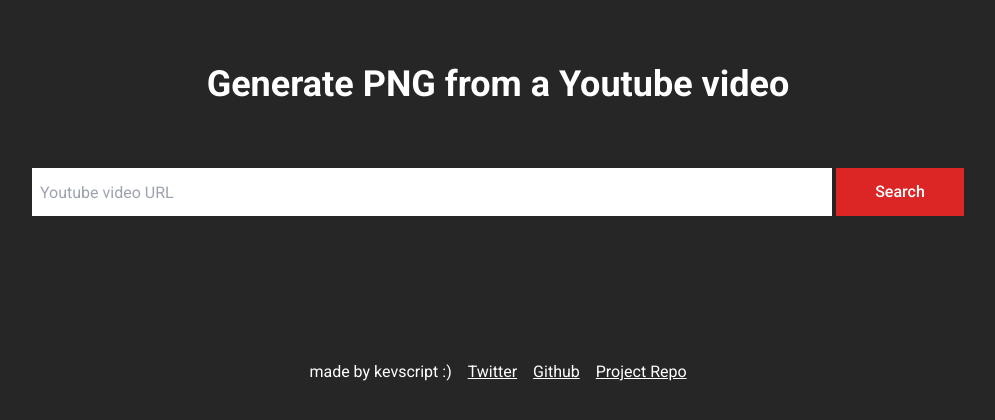
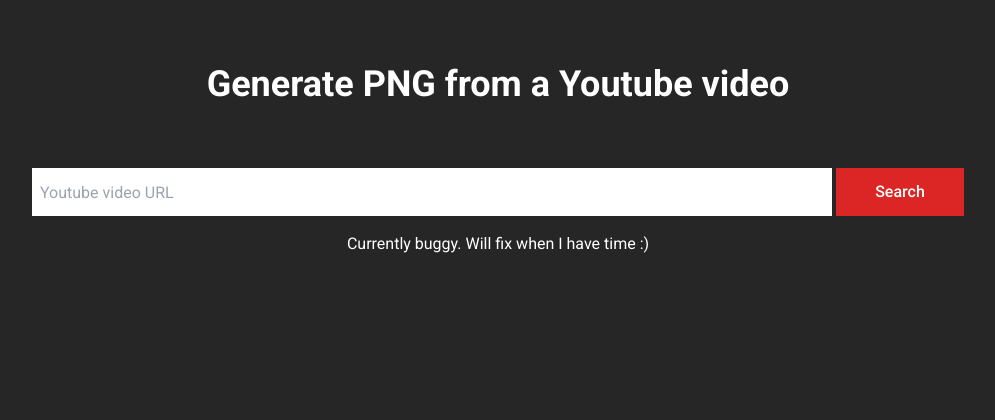
Before and after one commit to kevscript/ytpng, a Next.js app: page / in a window 1280 px wide. Shown: the top 420 px of the page, without its empty margins (142-1137 px from the left). Built offline with nearby package versions, Linux system fonts and the light colour scheme; no server answers; what moment-duration-format would draw is missing.

Commit message:
maintenance mode

```diff
--- a/src/app/layout.tsx
+++ b/src/app/layout.tsx
@@ -21,7 +21,7 @@
     <html lang="en" className="bg-neutral-800 min-w-fit">
       <body className={roboto.className}>
         {children}
-        <div className="w-full flex justify-center items-center py-16 text-white gap-4">
+        {/* <div className="w-full flex justify-center items-center py-16 text-white gap-4">
           <span>made by kevscript :)</span>{" "}
           <a
             href="https://twitter.com/kevscript"
@@ -44,7 +44,7 @@
           >
             Project Repo
           </a>
-        </div>
+        </div> */}
       </body>
     </html>
   );
--- a/src/app/page.tsx
+++ b/src/app/page.tsx
@@ -22,6 +22,9 @@
             Generate PNG from a Youtube video
           </h1>
           <UrlInput />
+          <span className="text-white">
+            Currently buggy. Will fix when I have time :)
+          </span>
         </div>
         {data && !data.error && <Playground data={data} />}
       </div>
```
